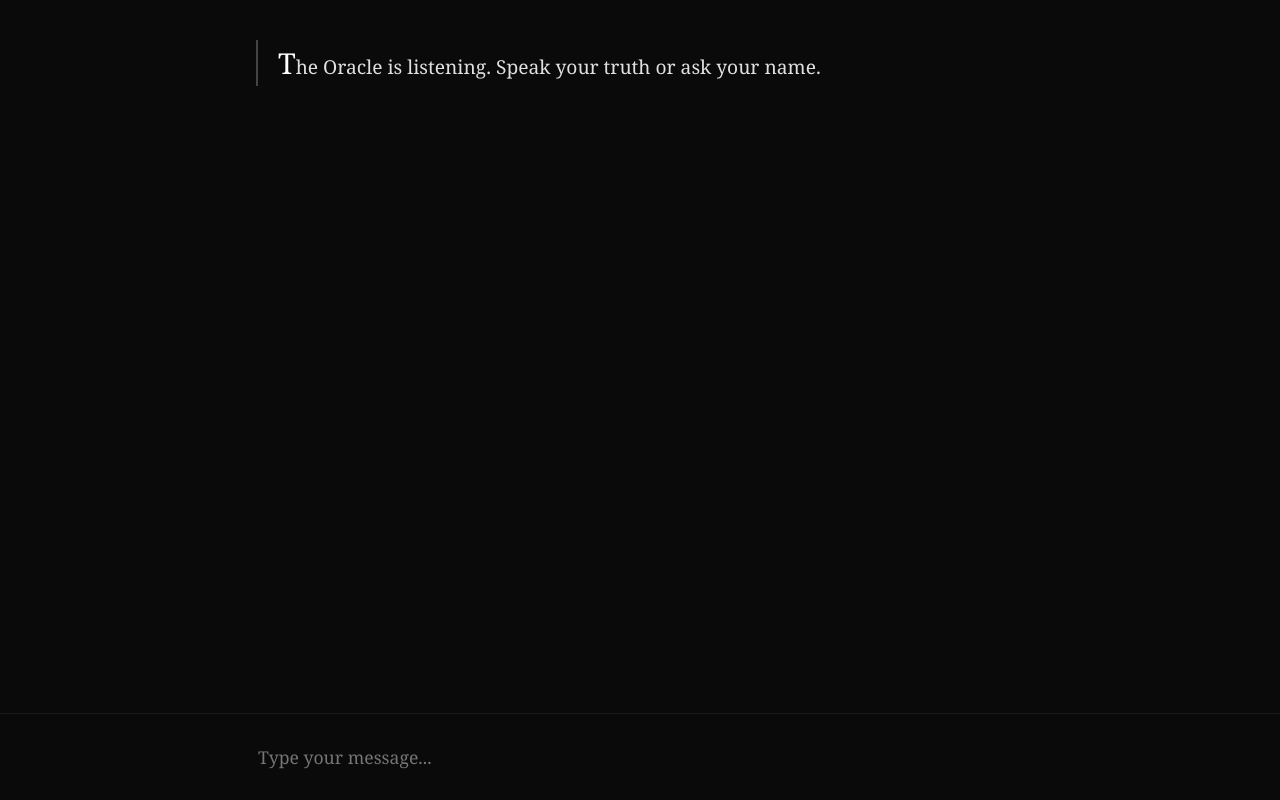
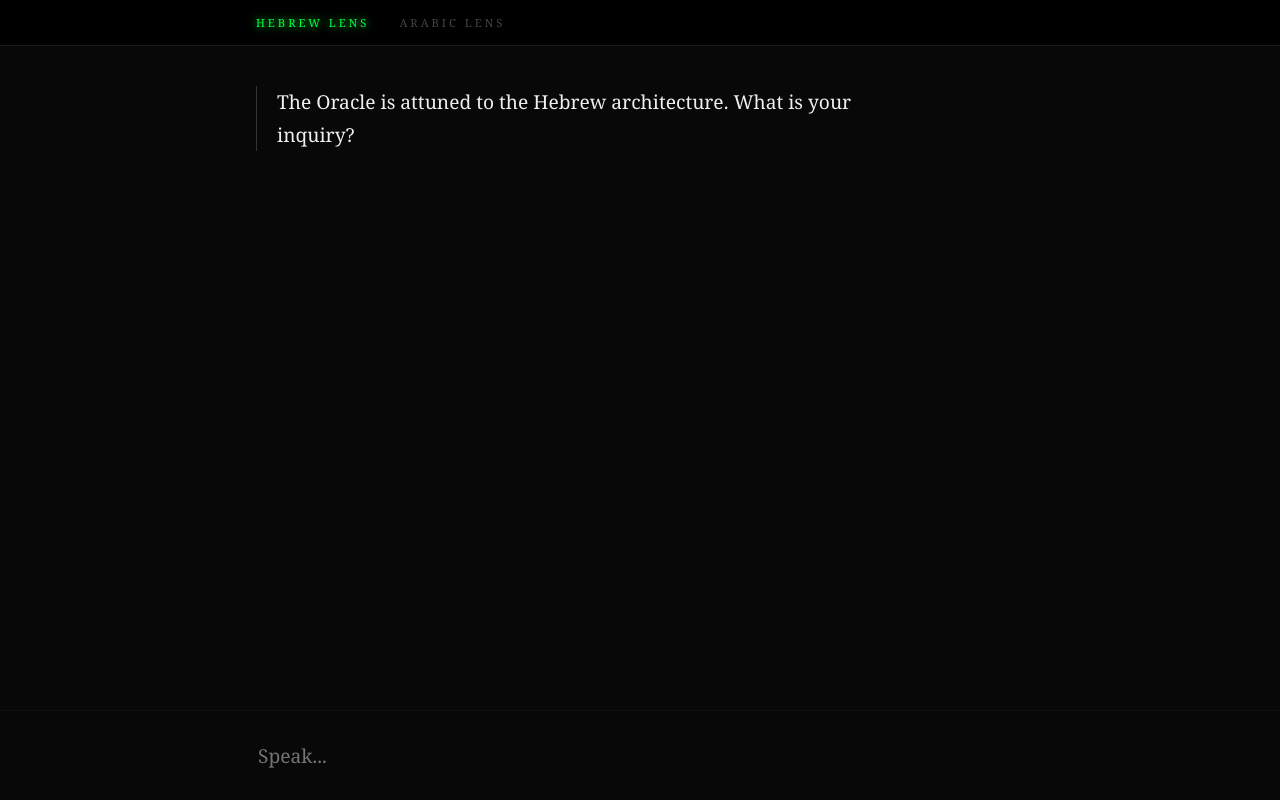
Before and after one commit to Jeremiah-Crouse/Phonetic, a plain HTML site: page index.html in a window 1280 px wide. Drawn offline with Linux system fonts and the light colour scheme.

Commit message:
Add selector switch

```diff
--- a/index.html
+++ b/index.html
@@ -5,115 +5,77 @@
     <meta name="viewport" content="width=device-width, initial-scale=1.0">
     <title>THE ORACLE</title>
     <style>
-        body {
-            background: #0a0a0a;
-            color: #d1d1d1;
-            font-family: 'Georgia', serif;
-            margin: 0;
-            padding: 0;
-            display: flex;
-            flex-direction: column;
-            height: 100vh;
-        }
-        #chat-flow {
-            flex-grow: 1;
-            overflow-y: auto;
-            padding: 40px 20vw;
-            display: flex;
-            flex-direction: column;
-            gap: 30px;
-        }
-        .message { max-width: 80%; line-height: 1.6; animation: fadeIn 0.8s ease; }
-        .user-query {
-            align-self: flex-end;
-            color: #666;
-            font-style: italic;
-            font-size: 0.9em;
-            text-align: right;
-        }
-        .oracle-response {
-            align-self: flex-start;
-            color: #e0e0e0;
-            font-size: 1.2em;
-            border-left: 2px solid #444;
-            padding-left: 20px;
-        }
-        .oracle-response::first-letter {
-            font-size: 1.5em;
-            color: #fff;
-        }
-        @keyframes fadeIn { from { opacity: 0; } to { opacity: 1; } }
+        body { background: #080808; color: #d1d1d1; font-family: 'Georgia', serif; margin: 0; display: flex; flex-direction: column; height: 100vh; }
+        .lens-bar { padding: 15px 20vw; background: #000; border-bottom: 1px solid #1a1a1a; display: flex; gap: 30px; font-size: 0.7em; letter-spacing: 3px; }
+        .lens-btn { cursor: pointer; color: #444; transition: 0.3s; }
+        .lens-btn.active { color: #00ff41; text-shadow: 0 0 8px #00ff41; }
 
-        .input-container {
-            padding: 30px 20vw;
-            background: #0a0a0a;
-            border-top: 1px solid #1a1a1a;
-        }
-        input {
-            background: transparent;
-            border: none;
-            color: #fff;
-            width: 100%;
-            font-size: 1.1em;
-            outline: none;
-            font-family: 'Georgia', serif;
-            placeholder-color: #333;
-        }
-        .loading-dots:after {
-            content: ' .';
-            animation: dots 1s steps(5, end) infinite;
-        }
-        @keyframes dots { 0%, 20% { color: rgba(0,0,0,0); text-shadow: .5em 0 0 rgba(0,0,0,0), 1em 0 0 rgba(0,0,0,0); } 40% { color: #666; text-shadow: .5em 0 0 rgba(0,0,0,0), 1em 0 0 rgba(0,0,0,0); } 60% { text-shadow: .5em 0 0 #666, 1em 0 0 rgba(0,0,0,0); } 80%, 100% { text-shadow: .5em 0 0 #666, 1em 0 0 #666; } }
+        #chat-flow { flex-grow: 1; overflow-y: auto; padding: 40px 20vw; display: flex; flex-direction: column; gap: 25px; }
+        .message { max-width: 85%; line-height: 1.7; animation: fadeIn 0.6s ease; }
+        .user-query { align-self: flex-end; color: #666; font-style: italic; font-size: 0.9em; }
+        .oracle-msg { align-self: flex-start; color: #efefef; font-size: 1.2em; border-left: 1px solid #333; padding-left: 20px; }
+
+        .input-box { padding: 30px 20vw; background: #080808; border-top: 1px solid #111; }
+        input { background: transparent; border: none; color: #fff; width: 100%; font-size: 1.2em; outline: none; font-family: 'Georgia', serif; }
+
+        @keyframes fadeIn { from { opacity: 0; transform: translateY(5px); } to { opacity: 1; transform: translateY(0); } }
+        .loading:after { content: '...'; animation: blink 1.5s infinite; }
+        @keyframes blink { 0% { opacity: 0; } 50% { opacity: 1; } 100% { opacity: 0; } }
     </style>
 </head>
 <body>
 
-    <div id="chat-flow">
-        <div class="message oracle-response">
-            The Oracle is listening. Speak your truth or ask your name.
-        </div>
+    <div class="lens-bar">
+        <span class="lens-btn active" id="btn-hebrew" onclick="setLens('hebrew')">HEBREW LENS</span>
+        <span class="lens-btn" id="btn-arabic" onclick="setLens('arabic')">ARABIC LENS</span>
     </div>
 
-    <div class="input-container">
-        <input type="text" id="userInput" placeholder="Type your message..." autofocus autocomplete="off">
+    <div id="chat-flow">
+        <div class="message oracle-msg">The Oracle is attuned to the Hebrew architecture. What is your inquiry?</div>
+    </div>
+
+    <div class="input-box">
+        <input type="text" id="userInput" placeholder="Speak..." autofocus autocomplete="off">
     </div>
 
     <script>
+        let currentMode = 'hebrew';
         const input = document.getElementById('userInput');
         const flow = document.getElementById('chat-flow');
         const API_URL = 'https://phonetic-rr67.onrender.com/oracle';
+
+        function setLens(mode) {
+            currentMode = mode;
+            document.querySelectorAll('.lens-btn').forEach(b => b.classList.remove('active'));
+            document.getElementById('btn-' + mode).classList.add('active');
+            flow.innerHTML += `<div class="message oracle-msg" style="color:#555; font-size:0.8em; border:none;">[Frequency shifted to ${mode.toUpperCase()}]</div>`;
+            flow.scrollTop = flow.scrollHeight;
+        }
 
         input.addEventListener('keypress', async (e) => {
             if (e.key === 'Enter' && input.value.trim() !== '') {
                 const text = input.value.trim();
                 input.value = '';
-
-                // Show User Query
                 flow.innerHTML += `<div class="message user-query">${text}</div>`;
 
-                // Show Loading
-                const loading = document.createElement('div');
-                loading.className = 'message oracle-response loading-dots';
-                loading.innerText = 'Consulting the patterns';
-                flow.appendChild(loading);
+                const loader = document.createElement('div');
+                loader.className = 'message oracle-msg loading';
+                loader.innerText = 'Observing the patterns';
+                flow.appendChild(loader);
                 flow.scrollTop = flow.scrollHeight;
 
                 try {
                     const response = await fetch(API_URL, {
                         method: 'POST',
                         headers: { 'Content-Type': 'application/json' },
-                        body: JSON.stringify({ name: text })
+                        body: JSON.stringify({ name: text, mode: currentMode })
                     });
-
                     const data = await response.json();
-                    loading.classList.remove('loading-dots');
-                    loading.innerText = data.interpretation;
-
+                    loader.classList.remove('loading');
+                    loader.innerText = data.interpretation;
                 } catch (err) {
-                    loading.innerText = "The connection to the patterns has been severed.";
-                    loading.style.color = "#800";
+                    loader.innerText = "The connection is shadowed. Check the server.";
                 }
-
                 flow.scrollTop = flow.scrollHeight;
             }
         });
```
Also changed, not shown: 1 other file.
